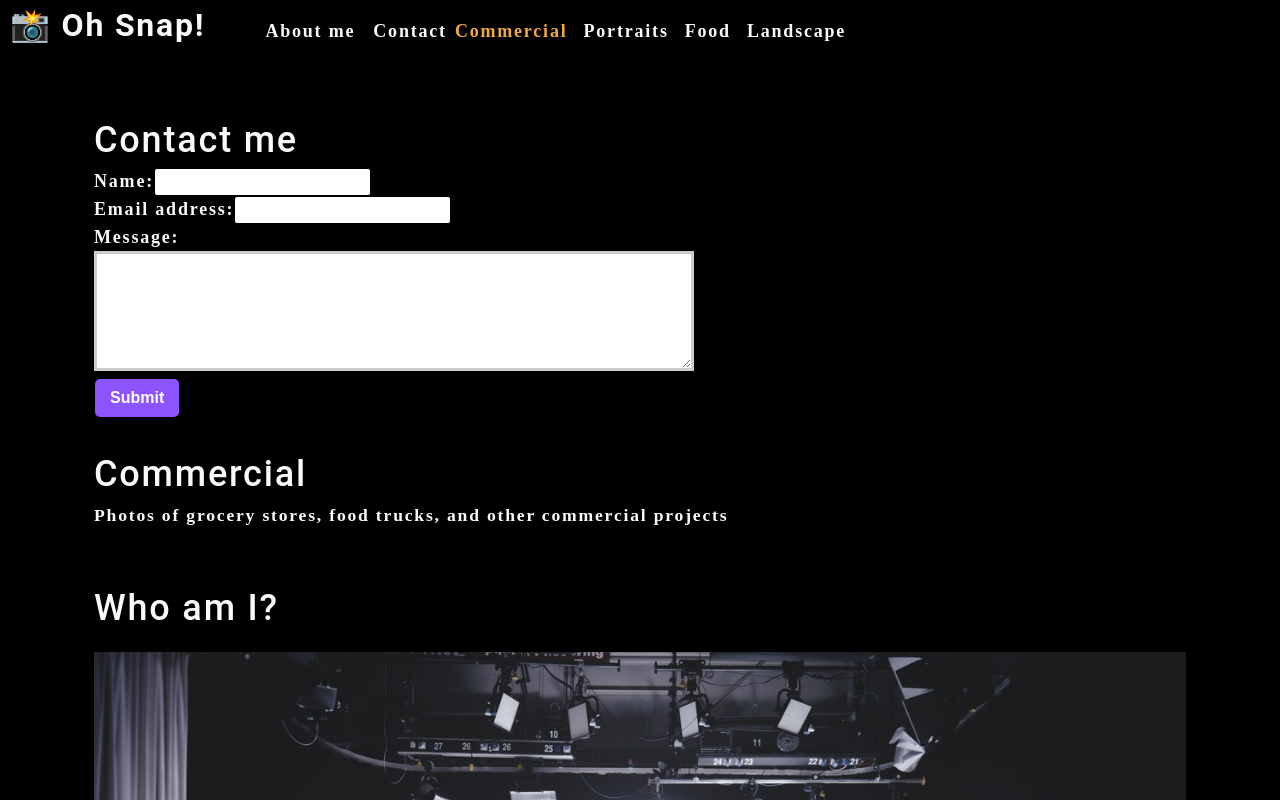
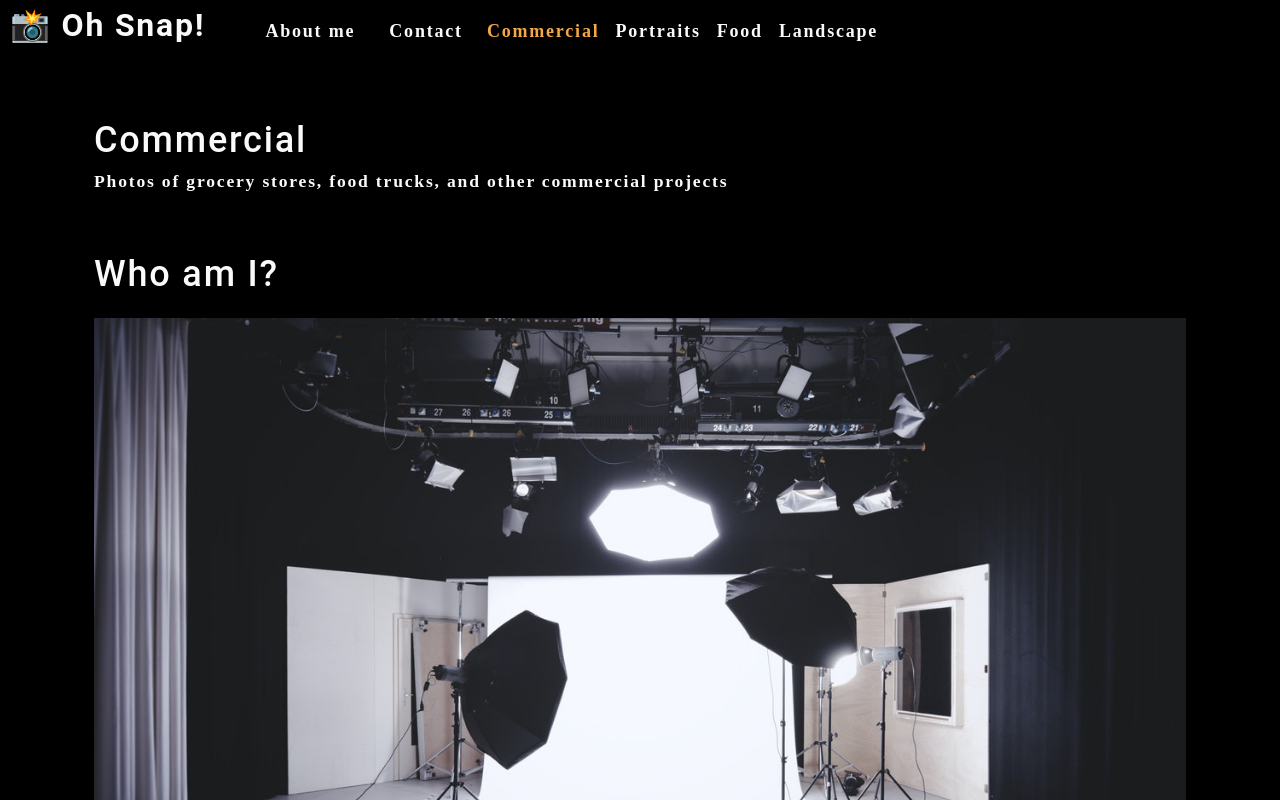
Before and after one commit to grayad/photo-port, a React (Create React App) app: page / in a window 1280 px wide. Shown: the top 800 px of the page. Built offline with nearby package versions, Linux system fonts and the light colour scheme.

Commit message:
conditionally render contact page

```diff
--- a/src/App.js
+++ b/src/App.js
@@ -20,17 +20,28 @@
   ]);
   const [currentCategory, setCurrentCategory] = useState(categories[0]);
 
+  // useState for when contact link is selected
+  const [contactSelected, setContactSelected] = useState(false);
+
   return (
     <div>
       <Nav
         categories={categories}
         setCurrentCategory={setCurrentCategory}
         currentCategory={currentCategory}
+        contactSelected={contactSelected}
+        setContactSelected={setContactSelected}
       ></Nav>
       <main>
-        <ContactForm></ContactForm>
-        <Gallery currentCategory={currentCategory}></Gallery>
-        <About></About>
+        {/* conditionally render pages */}
+        {!contactSelected ? (
+          <>
+            <Gallery currentCategory={currentCategory}></Gallery>
+            <About></About>
+          </>
+        ) : (
+          <ContactForm></ContactForm>
+        )}
       </main>
     </div>
   );
--- a/src/components/Nav/index.js
+++ b/src/components/Nav/index.js
@@ -3,7 +3,13 @@
 
 function Nav(props) {
   // props object definition
-  const { categories = [], setCurrentCategory, currentCategory } = props;
+  const {
+    categories = [],
+    setCurrentCategory,
+    currentCategory,
+    contactSelected,
+    setContactSelected,
+  } = props;
 
   // hook to change document title (tab name) based on selected category
   useEffect(() => {
@@ -25,18 +31,24 @@
       <nav>
         <ul className="flex-row">
           <li className="mx-2">
-            <a data-testid="about" href="#about">
+            <a
+              data-testid="about"
+              href="#about"
+              onClick={() => setContactSelected(false)}
+            >
               About me
             </a>
           </li>
-          <li>
-            <span>Contact</span>
+          <li className={`mx-2 ${contactSelected && "navActive"}`}>
+            <span onClick={() => setContactSelected(true)}>Contact</span>
           </li>
           {/* map through cateories array and create nav list item for each */}
           {categories.map((category) => (
             <li
               className={`mx-1 ${
-                currentCategory.name === category.name && "navActive"
+                currentCategory.name === category.name &&
+                !contactSelected &&
+                "navActive"
               }`}
               key={category.name}
             >
@@ -44,6 +56,7 @@
               <span
                 onClick={() => {
                   setCurrentCategory(category);
+                  setContactSelected(false);
                 }}
               >
                 {capitalizeFirstLetter(category.name)}
```
